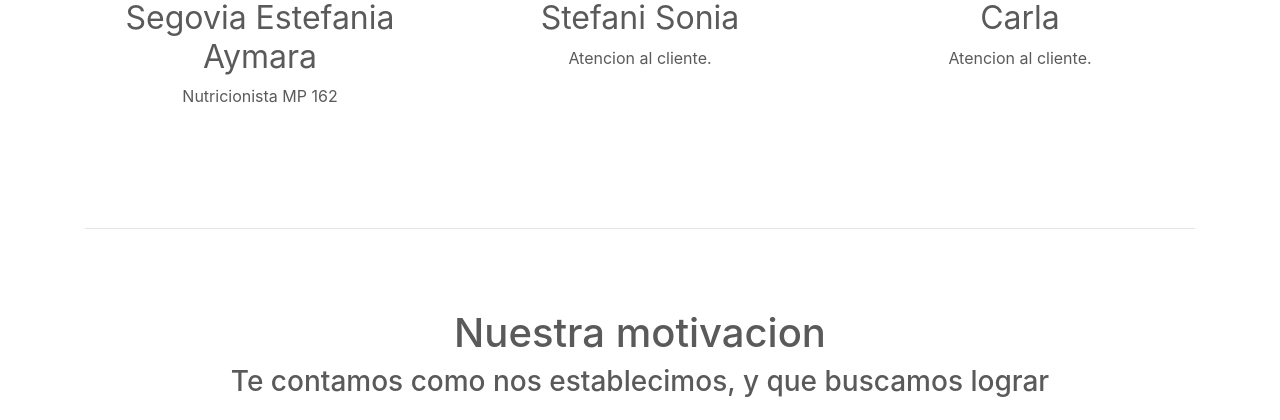
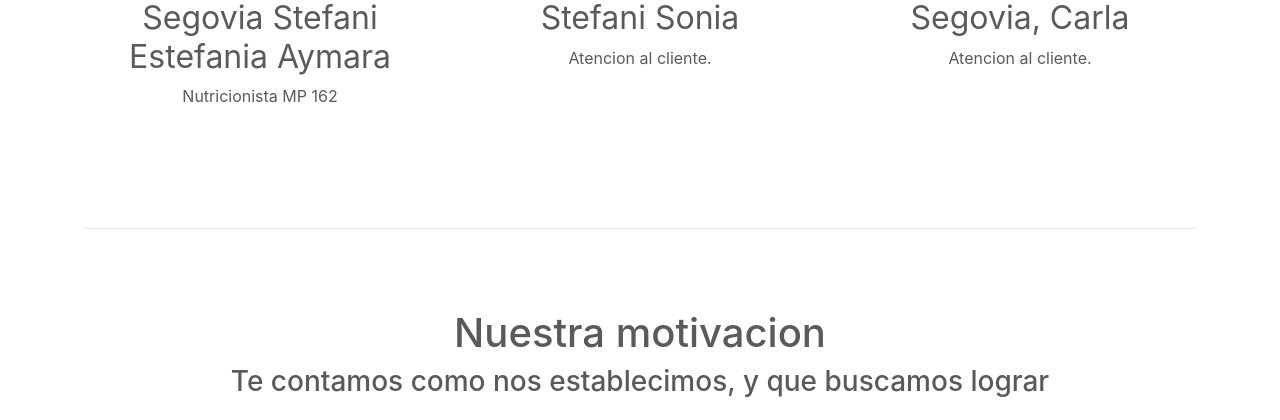
Before and after one commit to enzostefani507/qumara-aymara, a Django app: page / in a window 1280 px wide. Shown: the part 1784-2204 px from the top of the page. Run offline with Django 3.2, Linux system fonts and the light colour scheme.

Commit message:
correccion horarios invierno

```diff
--- a/home/views.py
+++ b/home/views.py
@@ -12,10 +12,10 @@ def home(request):
 def horario_dieteica():
     actual = timezone.now()
     if actual.strftime("%A") != "Sundary":
-        hora_inicio_mañana = datetime.strptime("09:00:00", "%X").time()
+        hora_inicio_mañana = datetime.strptime("08:00:00", "%X").time()
         hora_fin_mañana = datetime.strptime("12:00:00", "%X").time()
-        hora_inicio_tarde = datetime.strptime("18:00:00", "%X").time()
-        hora_fin_tarde = datetime.strptime("21:00:00", "%X").time()
+        hora_inicio_tarde = datetime.strptime("17:00:00", "%X").time()
+        hora_fin_tarde = datetime.strptime("20:00:00", "%X").time()
         hora_actual = datetime.now().time()
         if hora_actual > hora_inicio_mañana and hora_actual < hora_fin_mañana:
             return True
--- a/templates/home/motivos.html
+++ b/templates/home/motivos.html
@@ -8,7 +8,7 @@
 </div>
 <div class="row featurette">
   <div class="col-md-7">
-    <h2 class="featurette-heading">Nuestra hisotira. <span class="text-muted">Origen</span></h2>
+    <h2 class="featurette-heading">Nuestra historia. <span class="text-muted">Origen</span></h2>
     <p class="lead">
       Iniciamos nuestras actividades  con fondos propios,contamos  con un plan comercial con cadena de producción y de distribución propias, nos encontramos en la avenida <a href="https://goo.gl/maps/8yTh2FtPKTZvLwTa7">San Martín al 635 de la localidad de Las Palmas,Chaco,</a> en un cómodo local comercial y un consultorio para asesoramiento nutricional por <a href="#nosotros">su propios dueña Estefania </a>.
     </p>
--- a/templates/home/nosotros.html
+++ b/templates/home/nosotros.html
@@ -7,7 +7,7 @@
   </div>
   <div class="col-lg-4">
     <img class="bd-placeholder-img rounded-circle" width="140" height="140" src="https://i.imgur.com/zPZMswb.jpg" preserveAspectRatio="xMidYMid slice" focusable="false" role="img" aria-label="Placeholder: 140x140"><title>Placeholder</title><rect width="100%" height="100%" fill="#777"/><text x="50%" y="50%" fill="#777" dy=".3em">
-    <h2>Segovia Estefania Aymara</h2>
+    <h2>Segovia Stefani Estefania Aymara</h2>
     <p>Nutricionista MP 162</p>
   </div>
   <div class="col-lg-4">
@@ -17,7 +17,7 @@
   </div>
   <div class="col-lg-4">
     <img class="bd-placeholder-img rounded-circle" width="140" height="140" src="https://i.imgur.com/9GYtj2B.jpg" preserveAspectRatio="xMidYMid slice" focusable="false" role="img" aria-label="Placeholder: 140x140"><title>Placeholder</title><rect width="100%" height="100%" fill="#777"/><text x="50%" y="50%" fill="#777" dy=".3em"></text>
-    <h2>Carla</h2>
+    <h2>Segovia, Carla</h2>
     <p>Atencion al cliente.</p>
   </div>
 </div>
```
